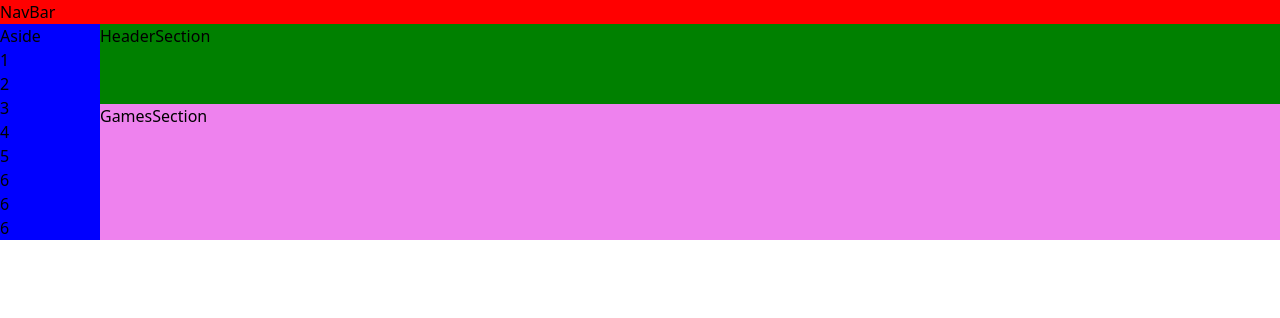
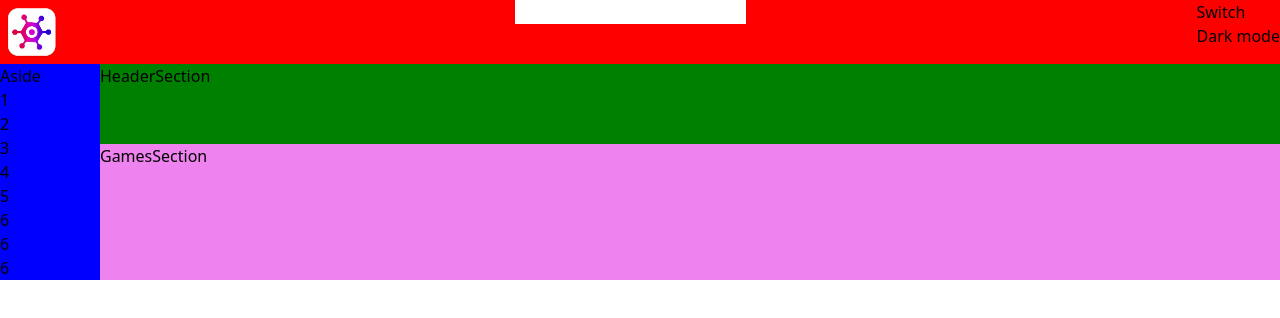
Before and after one commit to Krystof1999/game-hub-app, a React (Vite) app in the folder game-hub/: page / in a window 1280 px wide. Shown: the top 318 px of the page. Built offline with nearby package versions, Linux system fonts and the light colour scheme.

Commit message:
NavBar preparation

```diff
--- a/game-hub/src/App.tsx
+++ b/game-hub/src/App.tsx
@@ -1,7 +1,11 @@
+import NavBar from "./components/NavBar";
+
 function App() {
   return (
     <div className="grid-container">
-      <div className="navbar">NavBar</div>
+      <div className="navbar">
+        <NavBar />
+      </div>
       <div className="aside">
         <h1>Aside</h1>
         <ul>1</ul>
--- /dev/null
+++ b/game-hub/src/components/NavBar.tsx
@@ -0,0 +1,20 @@
+const NavBar = () => {
+  return (
+    <div className="flex justify-between">
+      <div className="w-16 h-16">
+        <img src="/src/assets/logo.webp" alt="navbar-logo" className=" " />
+      </div>
+      <div>
+        <form>
+          <input type="text" className="" />
+        </form>
+      </div>
+      <div>
+        <p>Switch</p>
+        <p>Dark mode</p>
+      </div>
+    </div>
+  );
+};
+
+export default NavBar;
```
